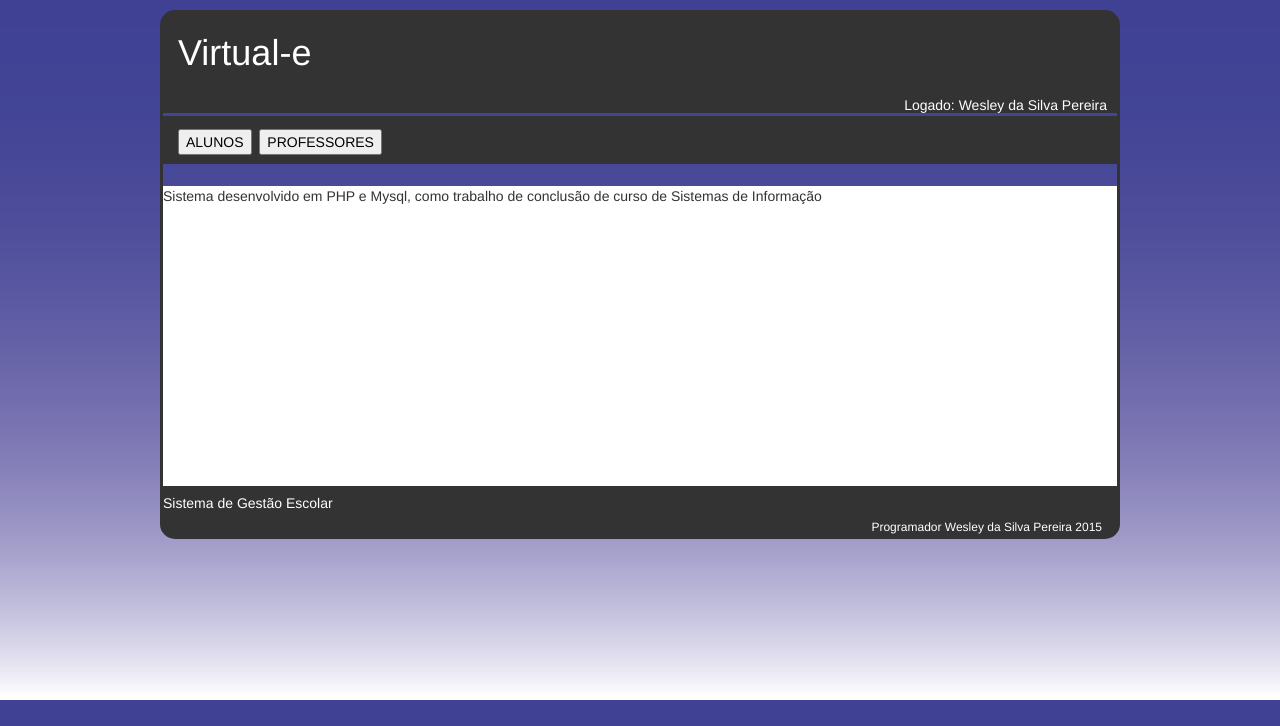
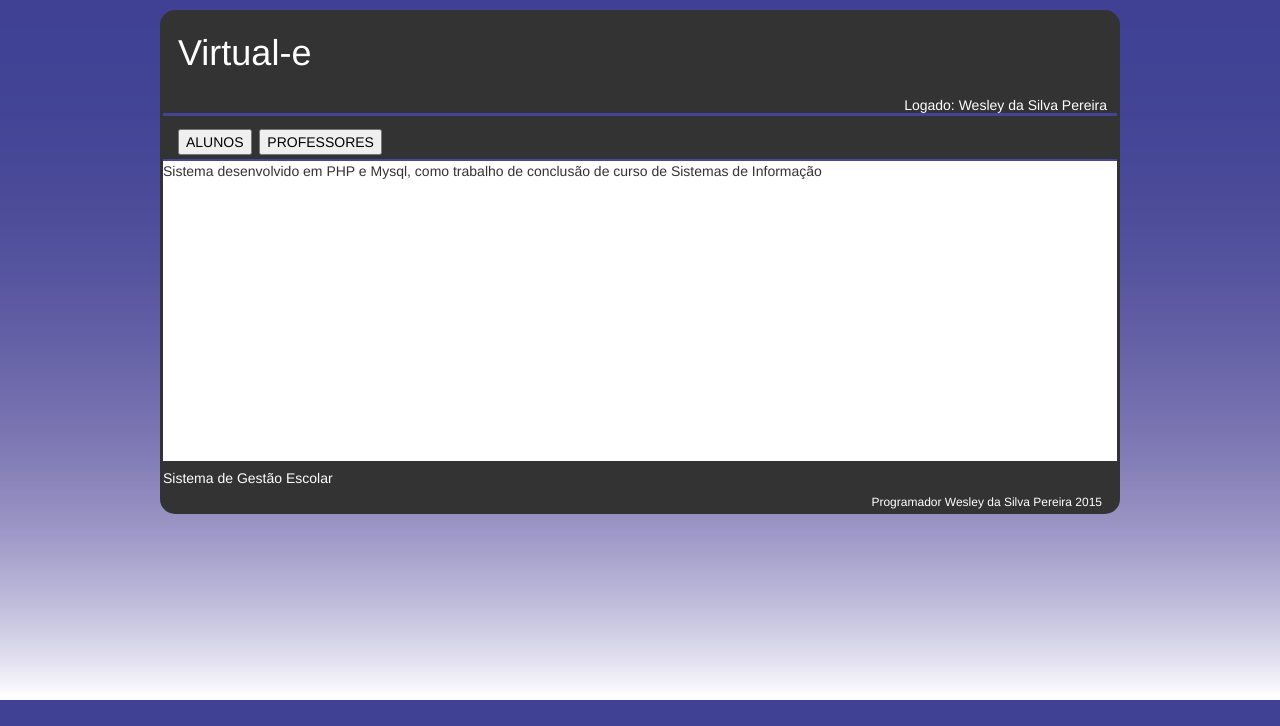
Before and after one commit to Virtual-e/virtual-e, a PHP site: page /visao/administracao/index.php in a window 1280 px wide. Shown: the top 726 px of the page. Run offline with PHP 8.4, Linux system fonts and the light colour scheme.

Commit message:
Resolvido bug do layout, e adicionado um .htaccess na raiz

```diff
--- a/css/principal.css
+++ b/css/principal.css
@@ -30,7 +30,8 @@
     min-height: 300px;
     margin-left: 0px;
     width: 954px;
-    margin-top: 30px;
+    margin-top: 10px;
+    padding-top: -30px;
     clear: both;
 
 }
@@ -50,10 +51,11 @@
 {
   background-color:  #333;
   color: black;
-  height: 40px;
+  height: 35px;
   clear: both;
   margin-top: 3px;
   padding-top: 5px;
+
    width: 954px;
 }
   a:link {color: white;}
--- a/include/layout/menu.php
+++ b/include/layout/menu.php
@@ -6,7 +6,7 @@
 <html>
     <head>
         <meta charset="UTF-8">
-        <link href="../../css/bootstrap.css" rel="stylesheet" />
+
         <script  src="../../visao/administracao/adminAjax.js" type="text/javascript"></script>
         <title></title>
     </head>
--- a/visao/administracao/index.php
+++ b/visao/administracao/index.php
@@ -15,7 +15,7 @@
         <link rel="stylesheet"  href="../../css/960_12_col.css" type="text/css">
         <script src="adminAjax.js" type="text/javascript"></script>
     </head>
-    <body bgcolor="red" onload="adm()" >
+    <body onload="adm()" >
         <div id="conteiner" class="container_12">
             <div id="cabecalho" class="grid_12">
                 <?php include '../../include/layout/banner.php';    ?>
--- a/visao/aluno/erro.php
+++ b/visao/aluno/erro.php
@@ -10,8 +10,8 @@
         <title></title>
     </head>
     <body>
-        <?php
-        // put your code here
-        ?>
+        Diretório não pode ser listado...
+        <hr>
+        Analista de sistemas Wesley da Silva Pereira.
     </body>
 </html>
```
Also changed, not shown: .htaccess (added), readme.txt (deleted).
